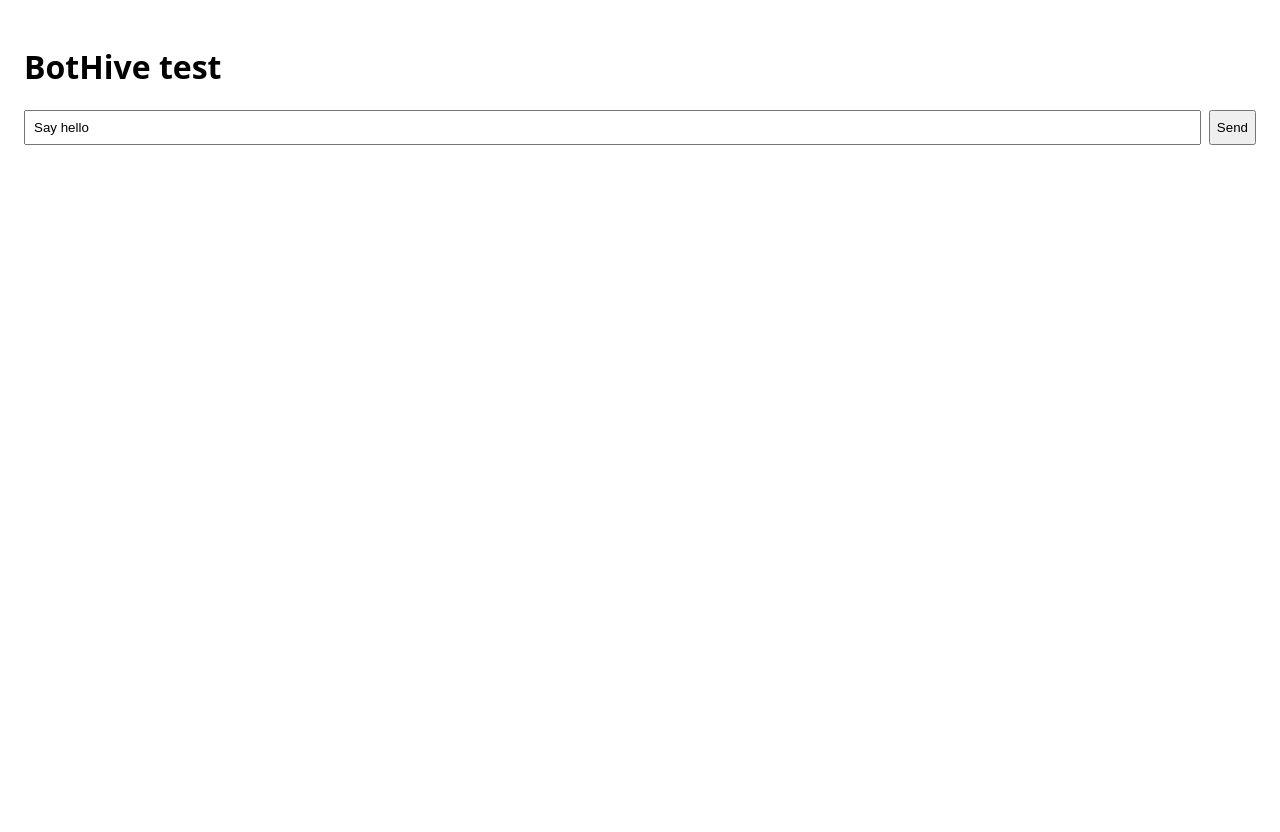
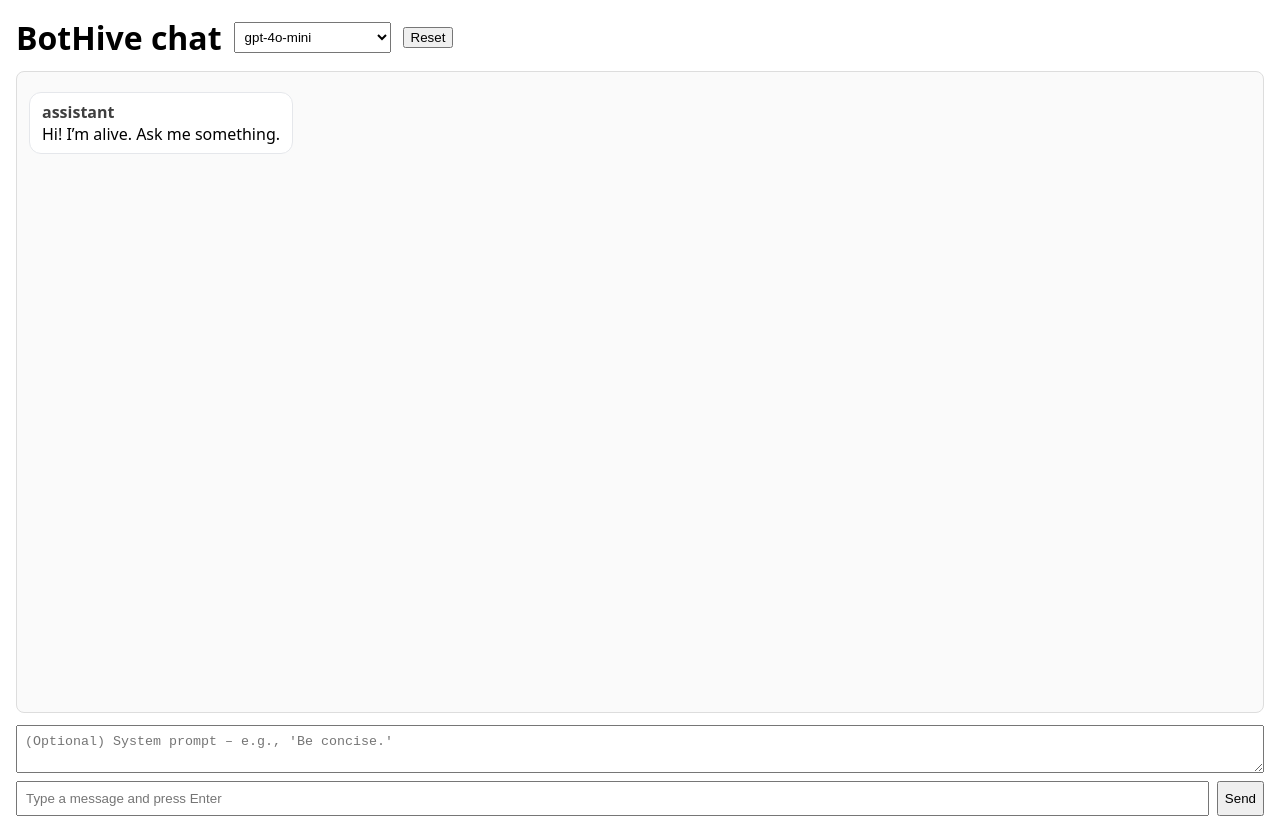
Before and after one commit to andyman86/bothive-agent-clean, a Next.js app: page / in a window 1280 px wide. Before the commit the page ends 800 px from the top, so only its background shows below. Built offline with nearby package versions, Linux system fonts and the light colour scheme.

Commit message:
Update simple chat UI

```diff
--- a/src/app/page.tsx
+++ b/src/app/page.tsx
@@ -1,35 +1,128 @@
 "use client";
-import { useState } from "react";
+
+import { useEffect, useRef, useState } from "react";
+
+type Msg = { role: "user" | "assistant" | "system"; content: string };
 
 export default function Home() {
-  const [input, setInput] = useState("Say hello");
-  const [out, setOut] = useState<string>("");
+  const [input, setInput] = useState("");
+  const [system, setSystem] = useState("");
+  const [model, setModel] = useState("gpt-4o-mini");
+  const [msgs, setMsgs] = useState<Msg[]>([
+    { role: "assistant", content: "Hi! I’m alive. Ask me something." },
+  ]);
+  const [loading, setLoading] = useState(false);
+  const listRef = useRef<HTMLDivElement>(null);
 
-  async function onSubmit(e: React.FormEvent) {
-    e.preventDefault();
-    setOut("thinking");
+  useEffect(() => {
+    listRef.current?.scrollTo({ top: listRef.current.scrollHeight, behavior: "smooth" });
+  }, [msgs, loading]);
+
+  async function send() {
+    if (!input.trim() || loading) return;
+    const next: Msg[] = [
+      ...msgs,
+      ...(system.trim() ? [{ role: "system", content: system }] : []),
+      { role: "user", content: input.trim() },
+    ];
+
+    setMsgs((m) => [...m, { role: "user", content: input.trim() }]);
+    setInput("");
+    setLoading(true);
+
     try {
       const res = await fetch("/api/chat", {
         method: "POST",
         headers: { "Content-Type": "application/json" },
-        body: JSON.stringify({ messages: [{ role: "user", content: input }] })
+        body: JSON.stringify({ messages: next, model }),
       });
       const data = await res.json();
-      if (!res.ok) { setOut(data?.error ?? "Request failed"); return; }
-      setOut(data?.message?.content ?? JSON.stringify(data));
+      if (!res.ok) throw new Error(data?.error || "Request failed");
+      setMsgs((m) => [...m, { role: "assistant", content: data?.message?.content ?? "" }]);
     } catch (err: any) {
-      setOut(err?.message ?? "Request failed");
+      setMsgs((m) => [...m, { role: "assistant", content: `⚠️ ${err?.message || "Error"}` }]);
+    } finally {
+      setLoading(false);
+    }
+  }
+
+  function onEnter(e: React.KeyboardEvent<HTMLInputElement>) {
+    if (e.key === "Enter" && !e.shiftKey) {
+      e.preventDefault();
+      void send();
     }
   }
 
   return (
-    <main style={{ padding: 24 }}>
-      <h1>BotHive test</h1>
-      <form onSubmit={onSubmit} style={{ display: "flex", gap: 8 }}>
-        <input value={input} onChange={(e) => setInput(e.target.value)} style={{ flex: 1, padding: 8 }} />
-        <button type="submit">Send</button>
-      </form>
-      <pre style={{ marginTop: 16, whiteSpace: "pre-wrap" }}>{out}</pre>
+    <main style={{ height: "100dvh", display: "grid", gridTemplateRows: "auto 1fr auto", gap: 12, padding: 16 }}>
+      <header style={{ display: "flex", gap: 12, alignItems: "center", flexWrap: "wrap" }}>
+        <h1 style={{ margin: 0 }}>BotHive chat</h1>
+        <select value={model} onChange={(e) => setModel(e.target.value)} style={{ padding: 6 }}>
+          <option value="gpt-4o-mini">gpt-4o-mini</option>
+          <option value="gpt-4o-mini-translate">gpt-4o-mini-translate</option>
+          <option value="gpt-4o">gpt-4o</option>
+        </select>
+        <button onClick={() => setMsgs([{ role: "assistant", content: "New chat. What’s up?" }])}>Reset</button>
+      </header>
+
+      <div
+        ref={listRef}
+        style={{
+          border: "1px solid #ddd",
+          borderRadius: 8,
+          padding: 12,
+          overflowY: "auto",
+          background: "#fafafa",
+        }}
+      >
+        {msgs.map((m, i) => (
+          <div
+            key={i}
+            style={{
+              margin: "8px 0",
+              display: "flex",
+              justifyContent: m.role === "user" ? "flex-end" : "flex-start",
+            }}
+          >
+            <div
+              style={{
+                maxWidth: 680,
+                whiteSpace: "pre-wrap",
+                padding: "8px 12px",
+                borderRadius: 12,
+                background: m.role === "user" ? "#dbeafe" : "#fff",
+                border: "1px solid #e5e7eb",
+              }}
+            >
+              <b style={{ opacity: 0.75 }}>{m.role}</b>
+              <div>{m.content}</div>
+            </div>
+          </div>
+        ))}
+        {loading && <div style={{ opacity: 0.6 }}>…thinking…</div>}
+      </div>
+
+      <section style={{ display: "grid", gap: 8 }}>
+        <textarea
+          value={system}
+          onChange={(e) => setSystem(e.target.value)}
+          placeholder="(Optional) System prompt – e.g., 'Be concise.'"
+          rows={2}
+          style={{ padding: 8 }}
+        />
+        <div style={{ display: "flex", gap: 8 }}>
+          <input
+            value={input}
+            onChange={(e) => setInput(e.target.value)}
+            onKeyDown={onEnter}
+            placeholder="Type a message and press Enter"
+            style={{ flex: 1, padding: 8 }}
+          />
+          <button onClick={send} disabled={loading}>
+            Send
+          </button>
+        </div>
+      </section>
     </main>
   );
 }
```
